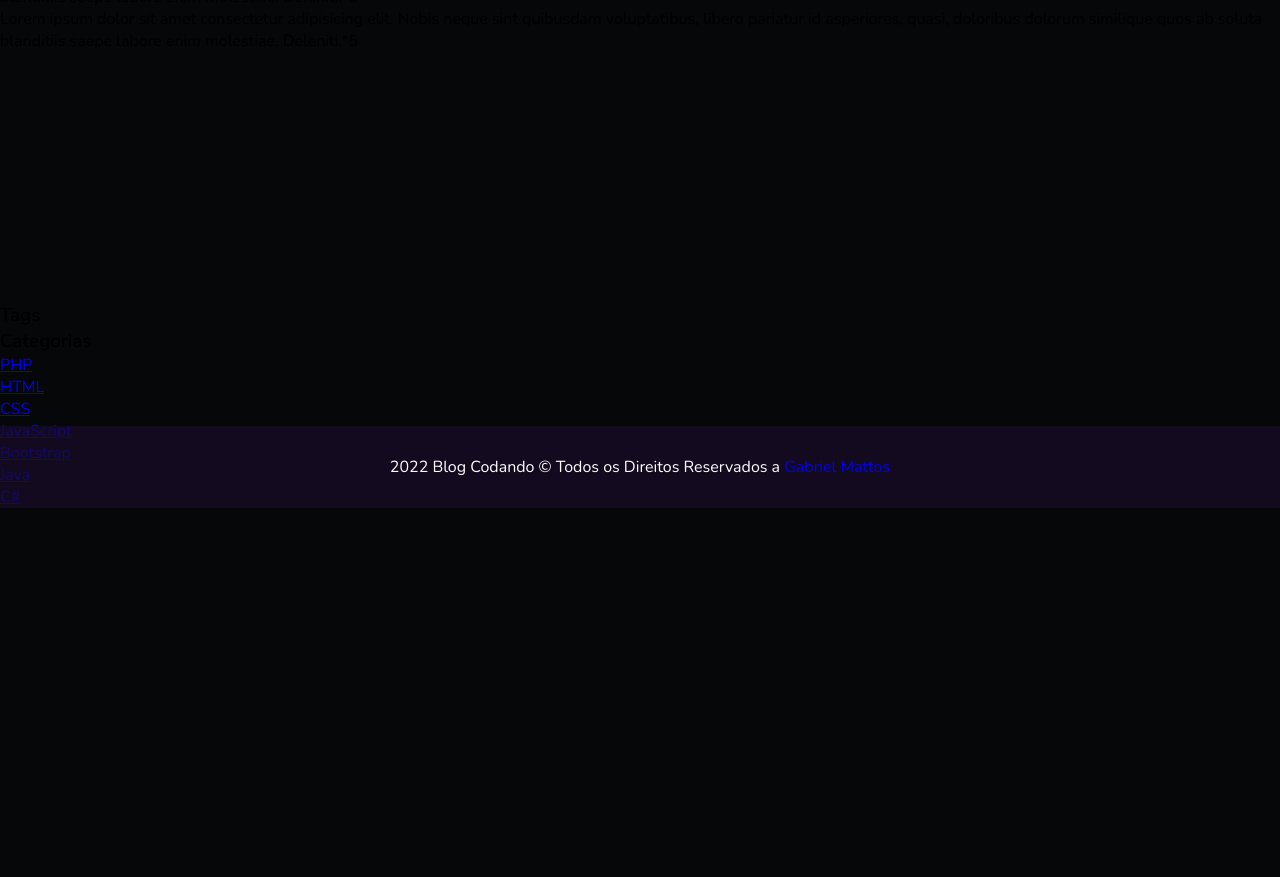
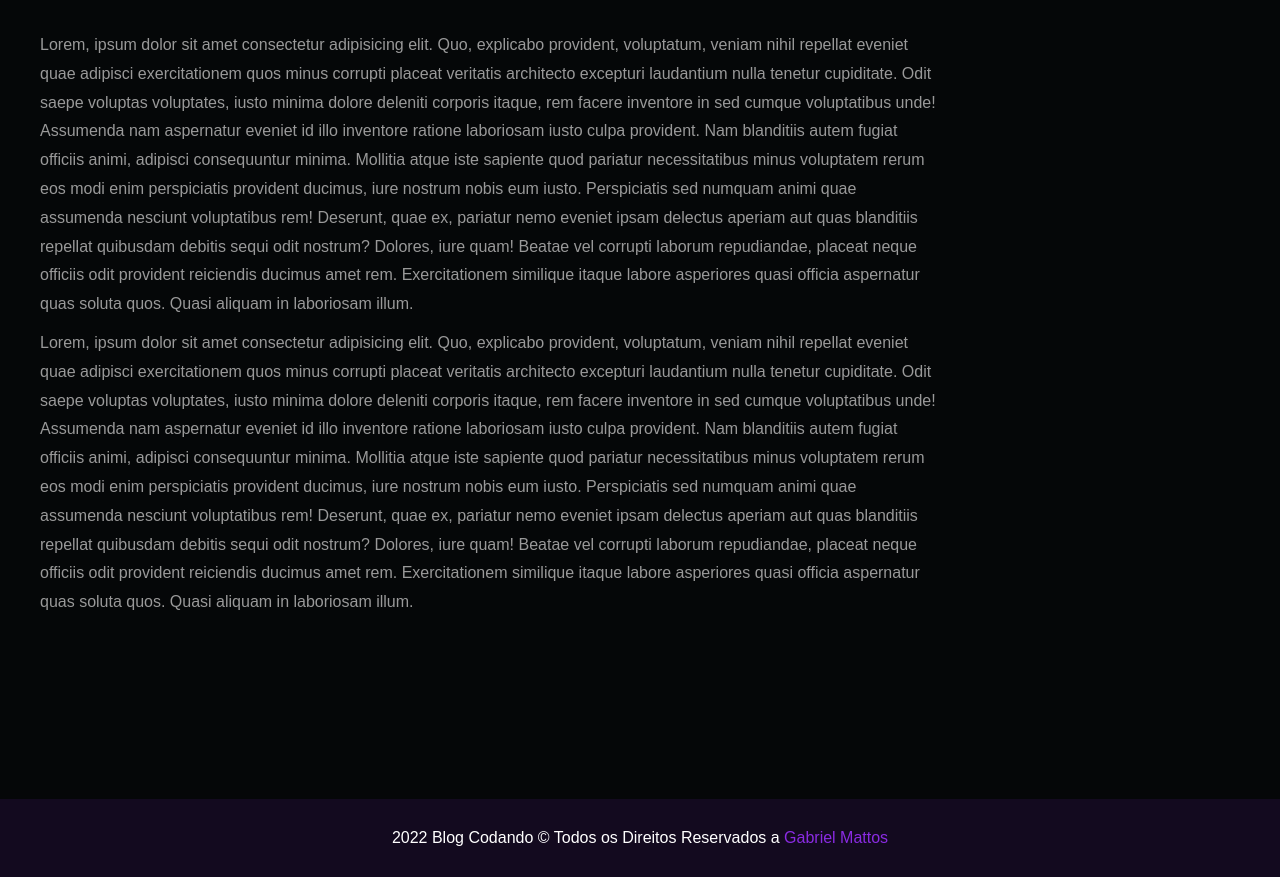
Before and after one commit to GabrielMattos93/cursodephp, a PHP site: page /posts.php in a window 1280 px wide. Shown: the part 546-1423 px from the top of the page. Before the commit the page ends 1054 px from the top, so only its background shows below. Run offline with PHP 8.4, Linux system fonts and the light colour scheme; data that the repository does not hold is empty.

Commit message:
Finalizado o Projeto Blog PHP

```diff
--- a/15-blog/assets/css/style.css
+++ b/15-blog/assets/css/style.css
@@ -1,18 +1,33 @@
-*{
-    font-family: 'Nunito', sans-serif;
+* {
+  font-family: 'Nunito-sans', sans-serif;
   padding: 0;
   margin: 0;
   box-sizing: border-box;
 }
+
 html{
   min-height: 100vh;
   position: relative;
   background-color: #050708;
 }
 
-main{
+h1,h2,h3,h4,h5,h6{
+  color: #fafafa;
+}
+
+p{
+  color:#999
+}
+
+span{
+  color: #fafafa;
+  font-family: 'kalam';
+}
+
+main {
   margin-bottom: 250px;
 }
+
 
 /*NAVBAR*/
 
@@ -160,4 +143,141 @@ footer{
   margin-right: 5px;
 }
 
-/*POST*/
+/* POST */
+#post-container {
+  display: grid;
+  grid-template-columns: 75% 25%;
+  grid-template-rows: auto;
+  grid-template-areas: "main sidebar";
+  grid-gap: 10px;
+  padding-top: 30px;
+  max-width: 1200px;
+  margin: 0 auto;
+  margin-bottom: 250px;
+}
+
+.content-container {
+  grid-area: main;
+}
+
+#main-title {
+  font-size: 36px;
+  margin-bottom: 30px;
+}
+
+#post-description {
+  font-style: italic;
+  margin-bottom: 40px;
+}
+
+.post-content {
+  line-height: 1.8;
+  margin: 10px 0;
+}
+
+.img-container {
+  margin-bottom: 30px;
+}
+
+.img-container img {
+  width: 60%;
+}
+
+/* POST ASIDE */
+.nav-container {
+  grid-area: sidebar;
+}
+
+#tags-title, #categorias-title {
+  font-size: 24px;
+  margin-bottom: 10px;
+  background-color: #8a2be2;
+  color: #FFF;
+  text-align: center;
+  padding: 10px;
+  font-weight: 300;
+}
+
+#tag-list, #categorias-list {
+  list-style: none;
+}
+
+#tag-list li, #categorias-list li {
+  margin-bottom: 10px;
+}
+
+#tag-list a, #categorias-list a {
+  color: #666;
+  transition: .5s;
+
+}
+
+#tag-list a:hover, #categorias-list a:hover {
+  color: #000;
+}
+
+/* FOOTER */
+
+footer {
+  width: 100%;
+  position: absolute;
+  bottom: 0;
+  text-align: center;
+  background-color: #1a0c2ab0;
+  color: #fff;
+  padding: 30px 0;
+}
+.dev{
+  text-decoration: none;
+  color: #8a2be2;
+}
+
+
+/* MOBILE */
+@media(max-width: 480px) {
+
+  /* HOME */
+  header {
+    width: 100%;
+  }
+
+  #logo {
+    display: block;
+    position: relative;
+    margin: 0 auto;
+    left: 0;
+    width: 50px;
+  }
+
+  #navbar {
+    display: none;
+  }
+
+  #title-container {
+    min-width: 100%;
+    margin-top: 20px;
+  }
+
+  #posts-container {
+    margin-top: 20px;
+  }
+
+  .post-box {
+    flex: 100% 1 0;
+    padding: 15px;
+    margin: 0;
+  }
+
+  /* POST */
+  #post-container {
+    grid-template-columns: 100%;
+    padding: 15px;
+    grid-template-areas: "main"
+    "sidebar";
+  }
+
+  .img-container img {
+    width: 100%;
+  }
+
+}
--- a/15-blog/posts.php
+++ b/15-blog/posts.php
@@ -20,25 +20,39 @@ if (isset($_GET['id'])) {
             <h1 id="main-title"><?php echo $currentPost['title'] ?></h1>
             <p id="post-description"><?php echo $currentPost['description'] ?></p>
             <div class="img-container">
-                <img src="<?php echo $BASE_URL ?>assets/images/<?php echo $currentPost['img'] ?>"
-                    alt="<?php echo $currentPost['title'] ?>">
+                <img src="<?= $BASE_URL ?>assets/images/<?= $currentPost['img'] ?>" alt="<?= $currentPost['title'] ?>">
             </div>
-            <p class="post-content">Lorem ipsum dolor sit amet consectetur adipisicing elit. Nobis neque sint quibusdam
-                voluptatibus, libero pariatur id asperiores, quasi, doloribus dolorum similique quos ab soluta
-                blanditiis saepe labore enim molestiae. Deleniti.*5</p>
-                <p class="post-content">Lorem ipsum dolor sit amet consectetur adipisicing elit. Nobis neque sint quibusdam
-                voluptatibus, libero pariatur id asperiores, quasi, doloribus dolorum similique quos ab soluta
-                blanditiis saepe labore enim molestiae. Deleniti.*5</p>
-                <p class="post-content">Lorem ipsum dolor sit amet consectetur adipisicing elit. Nobis neque sint quibusdam
-                voluptatibus, libero pariatur id asperiores, quasi, doloribus dolorum similique quos ab soluta
-                blanditiis saepe labore enim molestiae. Deleniti.*5</p>
-                <p class="post-content">Lorem ipsum dolor sit amet consectetur adipisicing elit. Nobis neque sint quibusdam
-                voluptatibus, libero pariatur id asperiores, quasi, doloribus dolorum similique quos ab soluta
-                blanditiis saepe labore enim molestiae. Deleniti.*5</p>
-                <p class="post-content">Lorem ipsum dolor sit amet consectetur adipisicing elit. Nobis neque sint quibusdam
-                voluptatibus, libero pariatur id asperiores, quasi, doloribus dolorum similique quos ab soluta
-                blanditiis saepe labore enim molestiae. Deleniti.*5</p>
-</main>
+            <p class="post-content">Lorem, ipsum dolor sit amet consectetur adipisicing elit. Quo, explicabo provident,
+                voluptatum, veniam nihil repellat eveniet quae adipisci exercitationem quos minus corrupti placeat
+                veritatis architecto excepturi laudantium nulla tenetur cupiditate.
+                Odit saepe voluptas voluptates, iusto minima dolore deleniti corporis itaque, rem facere inventore in
+                sed cumque voluptatibus unde! Assumenda nam aspernatur eveniet id illo inventore ratione laboriosam
+                iusto culpa provident.
+                Nam blanditiis autem fugiat officiis animi, adipisci consequuntur minima. Mollitia atque iste sapiente
+                quod pariatur necessitatibus minus voluptatem rerum eos modi enim perspiciatis provident ducimus, iure
+                nostrum nobis eum iusto.
+                Perspiciatis sed numquam animi quae assumenda nesciunt voluptatibus rem! Deserunt, quae ex, pariatur
+                nemo eveniet ipsam delectus aperiam aut quas blanditiis repellat quibusdam debitis sequi odit nostrum?
+                Dolores, iure quam!
+                Beatae vel corrupti laborum repudiandae, placeat neque officiis odit provident reiciendis ducimus amet
+                rem. Exercitationem similique itaque labore asperiores quasi officia aspernatur quas soluta quos. Quasi
+                aliquam in laboriosam illum.</p>
+            <p class="post-content">Lorem, ipsum dolor sit amet consectetur adipisicing elit. Quo, explicabo provident,
+                voluptatum, veniam nihil repellat eveniet quae adipisci exercitationem quos minus corrupti placeat
+                veritatis architecto excepturi laudantium nulla tenetur cupiditate.
+                Odit saepe voluptas voluptates, iusto minima dolore deleniti corporis itaque, rem facere inventore in
+                sed cumque voluptatibus unde! Assumenda nam aspernatur eveniet id illo inventore ratione laboriosam
+                iusto culpa provident.
+                Nam blanditiis autem fugiat officiis animi, adipisci consequuntur minima. Mollitia atque iste sapiente
+                quod pariatur necessitatibus minus voluptatem rerum eos modi enim perspiciatis provident ducimus, iure
+                nostrum nobis eum iusto.
+                Perspiciatis sed numquam animi quae assumenda nesciunt voluptatibus rem! Deserunt, quae ex, pariatur
+                nemo eveniet ipsam delectus aperiam aut quas blanditiis repellat quibusdam debitis sequi odit nostrum?
+                Dolores, iure quam!
+                Beatae vel corrupti laborum repudiandae, placeat neque officiis odit provident reiciendis ducimus amet
+                rem. Exercitationem similique itaque labore asperiores quasi officia aspernatur quas soluta quos. Quasi
+                aliquam in laboriosam illum.</p>
+        </div>
         <aside id="nav-container">
             <h3 id="tags-title">Tags</h3>
             <ul id="tag-list">
@@ -54,6 +68,7 @@ if (isset($_GET['id'])) {
             </ul>
         </aside>
 
+    </main>
     <?php
       require_once('templates/footer.php');
       ?>
--- a/15-blog/templates/footer.php
+++ b/15-blog/templates/footer.php
@@ -1,7 +1,7 @@
 <footer>
 <script>
                 document.write(new Date().getFullYear());
-                </script> Blog Codando &copy; Todos os Direitos Reservados a <a href="https://www.linkedin.com/in/dev-gabrielmattos/" style="text-decoration:none">Gabriel Mattos</a>
+                </script> Blog Codando &copy; Todos os Direitos Reservados a <a href="https://www.linkedin.com/in/dev-gabrielmattos/" class="dev">Gabriel Mattos</a>
 </footer>
 </body>
 </html>
--- a/15-blog/templates/header.php
+++ b/15-blog/templates/header.php
@@ -10,11 +10,11 @@ include_once ('data/posts.php');
     <meta http-equiv="X-UA-Compatible" content="IE=edge">
     <meta name="viewport" content="width=device-width, initial-scale=1.0">
     <!--Estilos-->
-    <link rel="stylesheet" href="<?php echo $BASE_URL ?>/assets/css/style.css">
+    <link rel="stylesheet" href="<?php echo $BASE_URL ?>assets/css/style.css">
      <!--Google Fonts-->
      <link rel="preconnect" href="https://fonts.googleapis.com">
 <link rel="preconnect" href="https://fonts.gstatic.com" crossorigin>
-<link href="https://fonts.googleapis.com/css2?family=Nunito:wght@300;600&family=Pacifico&display=swap" rel="stylesheet">
+<link href="https://fonts.googleapis.com/css2?family=Kalam&family=Nunito+Sans:wght@300;700&display=swap" rel="stylesheet">
 
     <title>Blog Codando</title>
 </head>
```
Also changed, not shown: other parts of 15-blog/assets/css/style.css (+23 -55 lines). Lines whose indentation alone changed are shown as unchanged.
